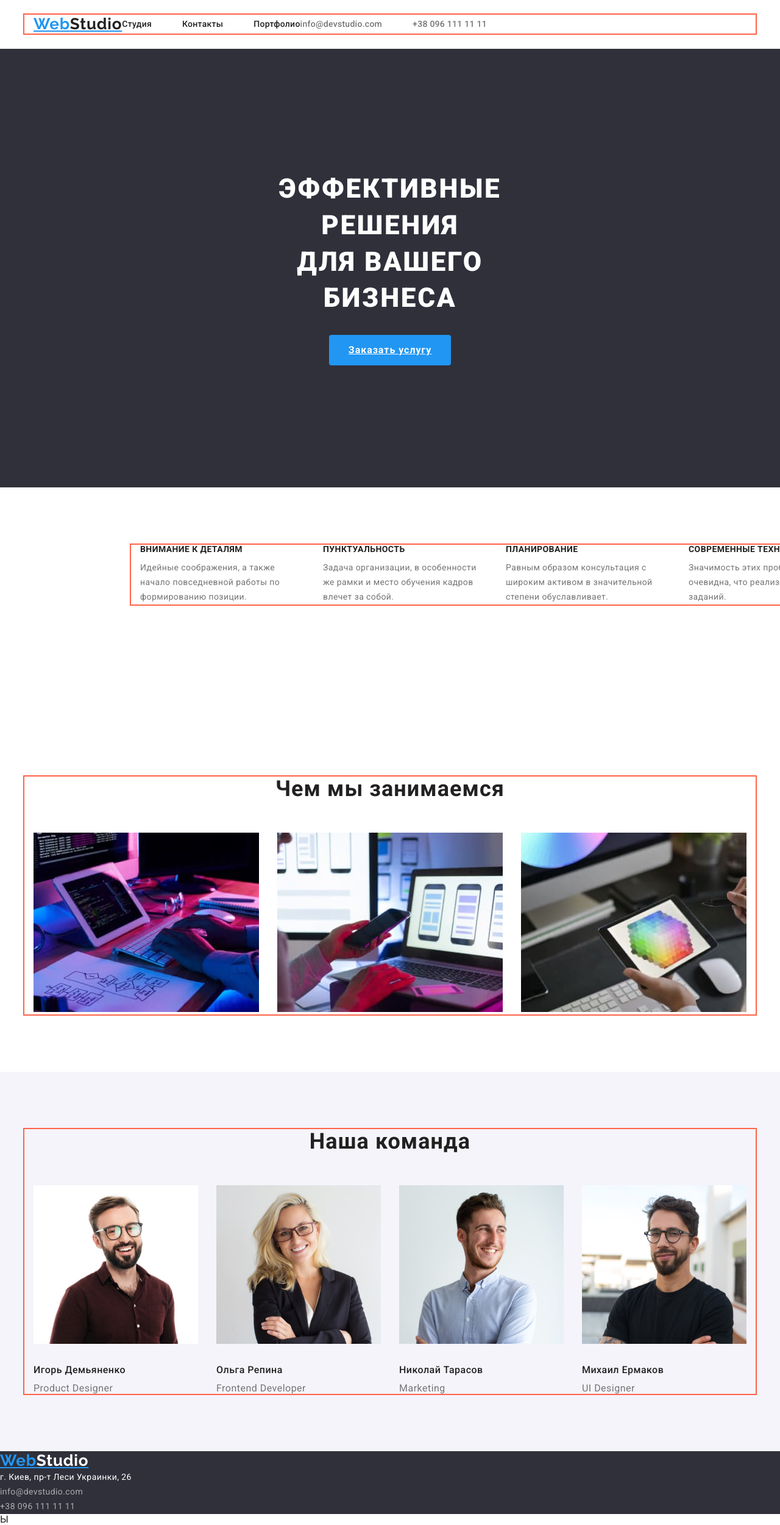
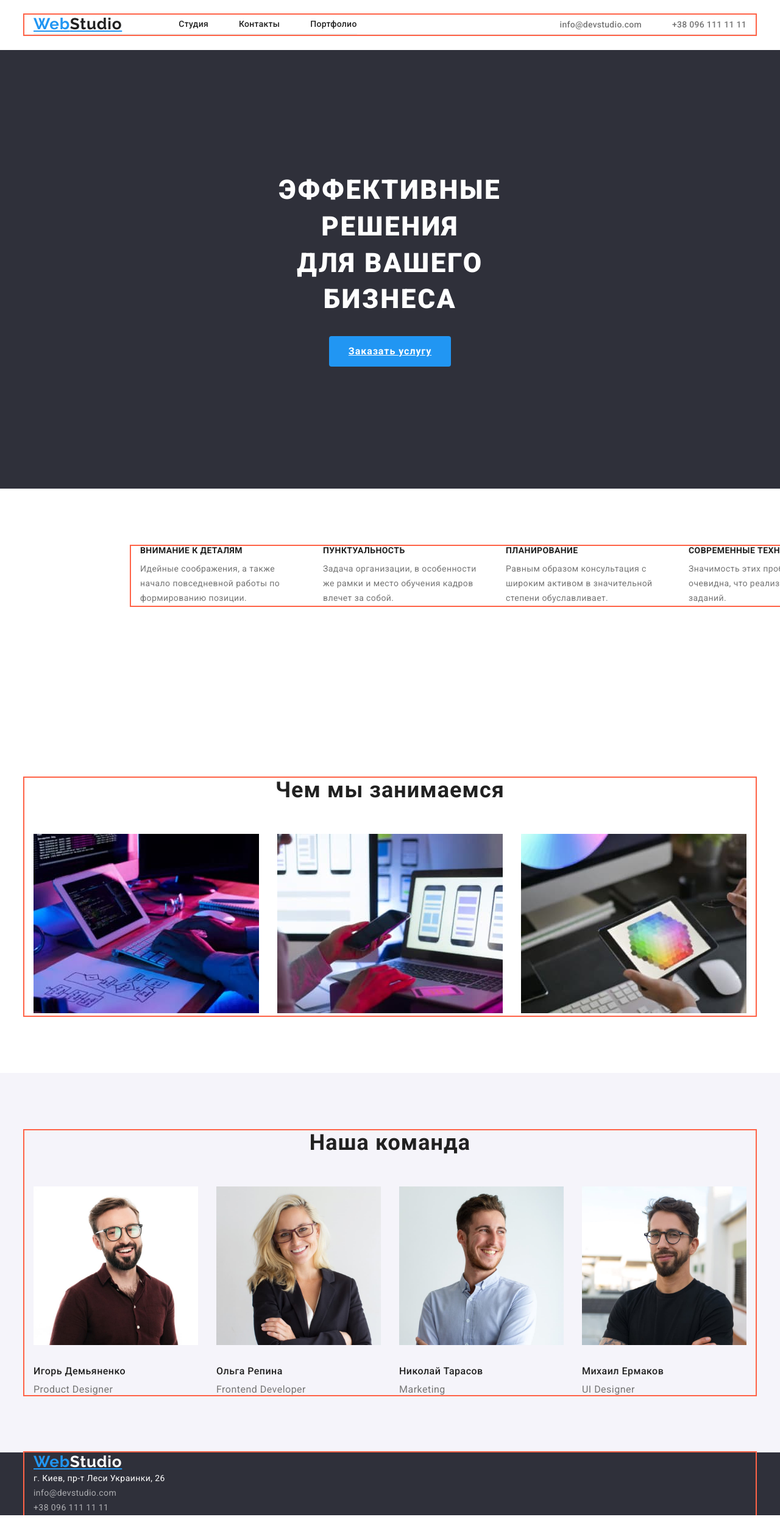
Before and after one commit to Ivan-z1/homework-3, a plain HTML site: page index.html in a window 1280 px wide. Shown: the top 2500 px of the page at 61% size. Drawn offline with nearby package versions, Linux system fonts and the light colour scheme.

Commit message:
revise-1

```diff
--- a/css/styles.css
+++ b/css/styles.css
@@ -19,7 +19,6 @@ html {
   box-sizing: inherit;
 }
 
-/* Остальной код */
 body {
   margin: 0;
   background-color: #ffffff;
@@ -41,6 +40,10 @@ body {
 .nav-link:hover,
 .nav-link:focus {
   color: var(--accent-color);
+}
+
+.lists {
+  list-style: none;
 }
 
 /*---------------- header------------------- */
@@ -82,7 +85,7 @@ body {
   padding-top: 24px;
 }
 
-.site-nav {
+.site-nav.list {
   display: flex;
   margin-left: 93px;
 }
@@ -93,7 +96,7 @@ body {
   margin-right: 0;
 }
 
-.auth-nav {
+.auth-nav.list {
   display: flex;
   margin-left: auto;
 }
@@ -104,6 +107,7 @@ body {
 .main-nav {
   display: flex;
   align-items: center;
+  border-bottom: 1px solid #ececec;
 }
 
 .accent {
@@ -228,7 +232,6 @@ body {
   margin-left: -30px;
   margin-right: -30px;
 }
-
 .portfolio-link {
   width: calc(100% / 3 - 30px);
   margin-left: 30px;
@@ -412,10 +415,6 @@ footer {
   height: 0px;
 }
 
-.lists {
-  list-style: none;
-}
-
 .nav-links:hover,
 .nav-links:focus {
   color: var(--primary-text-color);
--- a/index.html
+++ b/index.html
@@ -122,6 +122,7 @@
         </article>
     </main>
     <footer>
+        <div class="container">
         <a class="logo nav-link" href="">Web<span class="accents">Studio</span></a>
         <address>
             <ul class="auth-navs list">
@@ -136,9 +137,8 @@
                 </li>
             </ul>
         </address>
+        </div>
     </footer>
 </body>
 
 </html>
-
-Ы
```
Also changed, not shown: portfolio.html (+3 -1 lines).
